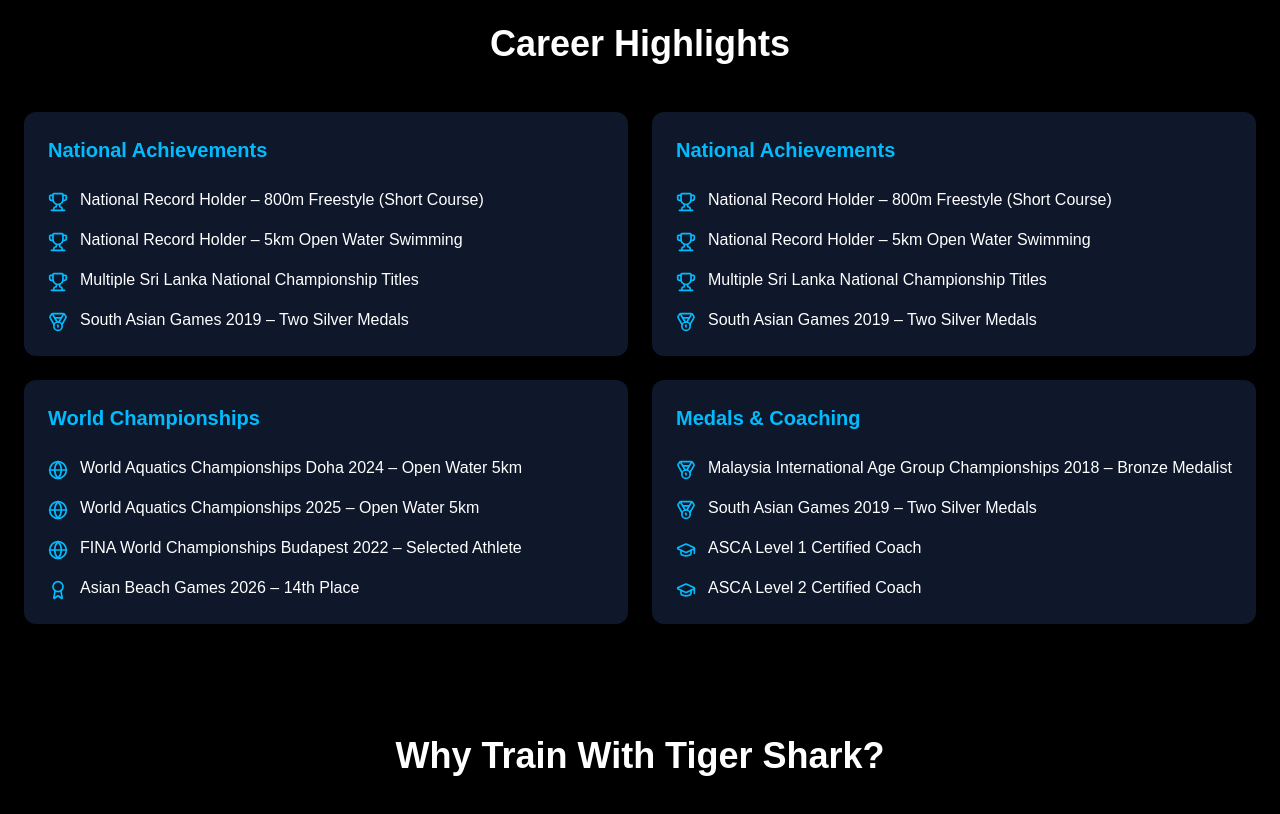
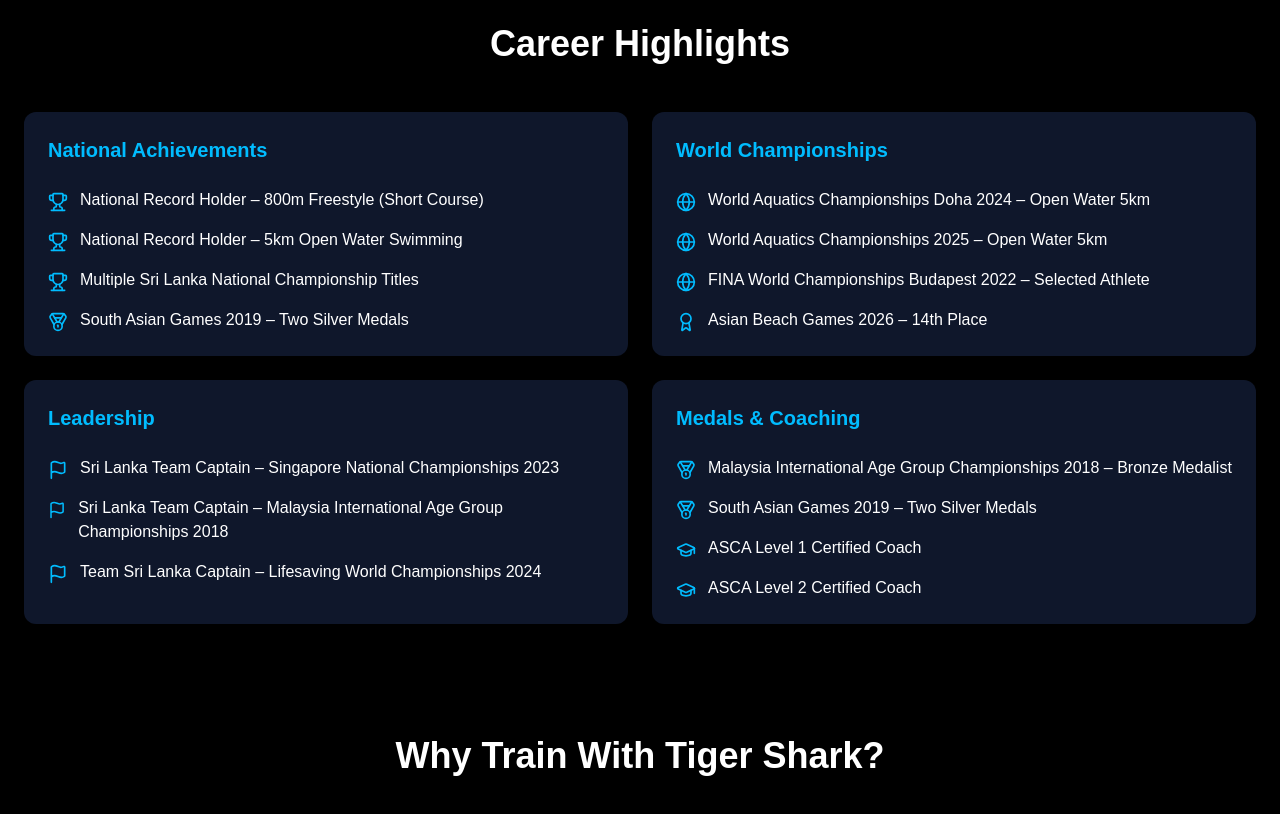
Before and after one commit to ImziSew/tiger-shark-academy, a Next.js app: page /about in a window 1280 px wide. Shown: the part 600-1414 px from the top of the page. Built offline with nearby package versions, Linux system fonts and the light colour scheme.

Commit message:
Fix achievements cards

```diff
--- a/app/about/page.tsx
+++ b/app/about/page.tsx
@@ -96,37 +96,6 @@ export default function AboutPage() {
 
           <div className="bg-slate-900 p-6 rounded-xl">
   <h3 className="text-sky-400 text-xl font-bold mb-6">
-    National Achievements
-  </h3>
-
-  <div className="space-y-4">
-
-    <div className="flex gap-3 items-start">
-      <Trophy className="text-sky-400 mt-1" size={20} />
-      <p>National Record Holder – 800m Freestyle (Short Course)</p>
-    </div>
-
-    <div className="flex gap-3 items-start">
-      <Trophy className="text-sky-400 mt-1" size={20} />
-      <p>National Record Holder – 5km Open Water Swimming</p>
-    </div>
-
-    <div className="flex gap-3 items-start">
-      <Trophy className="text-sky-400 mt-1" size={20} />
-      <p>Multiple Sri Lanka National Championship Titles</p>
-    </div>
-
-    <div className="flex gap-3 items-start">
-      <Medal className="text-sky-400 mt-1" size={20} />
-      <p>South Asian Games 2019 – Two Silver Medals</p>
-    </div>
-
-  </div>
-</div>
-
-
-          <div className="bg-slate-900 p-6 rounded-xl">
-  <h3 className="text-sky-400 text-xl font-bold mb-6">
     World Championships
   </h3>
 
@@ -154,8 +123,32 @@ export default function AboutPage() {
 
   </div>
 </div>
+<div className="bg-slate-900 p-6 rounded-xl">
+  <h3 className="text-sky-400 text-xl font-bold mb-6">
+    Leadership
+  </h3>
 
-          <div className="bg-slate-900 p-6 rounded-xl">
+  <div className="space-y-4">
+
+    <div className="flex gap-3 items-start">
+      <Flag className="text-sky-400 mt-1" size={20} />
+      <p>Sri Lanka Team Captain – Singapore National Championships 2023</p>
+    </div>
+
+    <div className="flex gap-3 items-start">
+      <Flag className="text-sky-400 mt-1" size={20} />
+      <p>Sri Lanka Team Captain – Malaysia International Age Group Championships 2018</p>
+    </div>
+
+    <div className="flex gap-3 items-start">
+      <Flag className="text-sky-400 mt-1" size={20} />
+      <p>Team Sri Lanka Captain – Lifesaving World Championships 2024</p>
+    </div>
+
+  </div>
+</div>
+
+<div className="bg-slate-900 p-6 rounded-xl">
   <h3 className="text-sky-400 text-xl font-bold mb-6">
     Medals & Coaching
   </h3>
```
